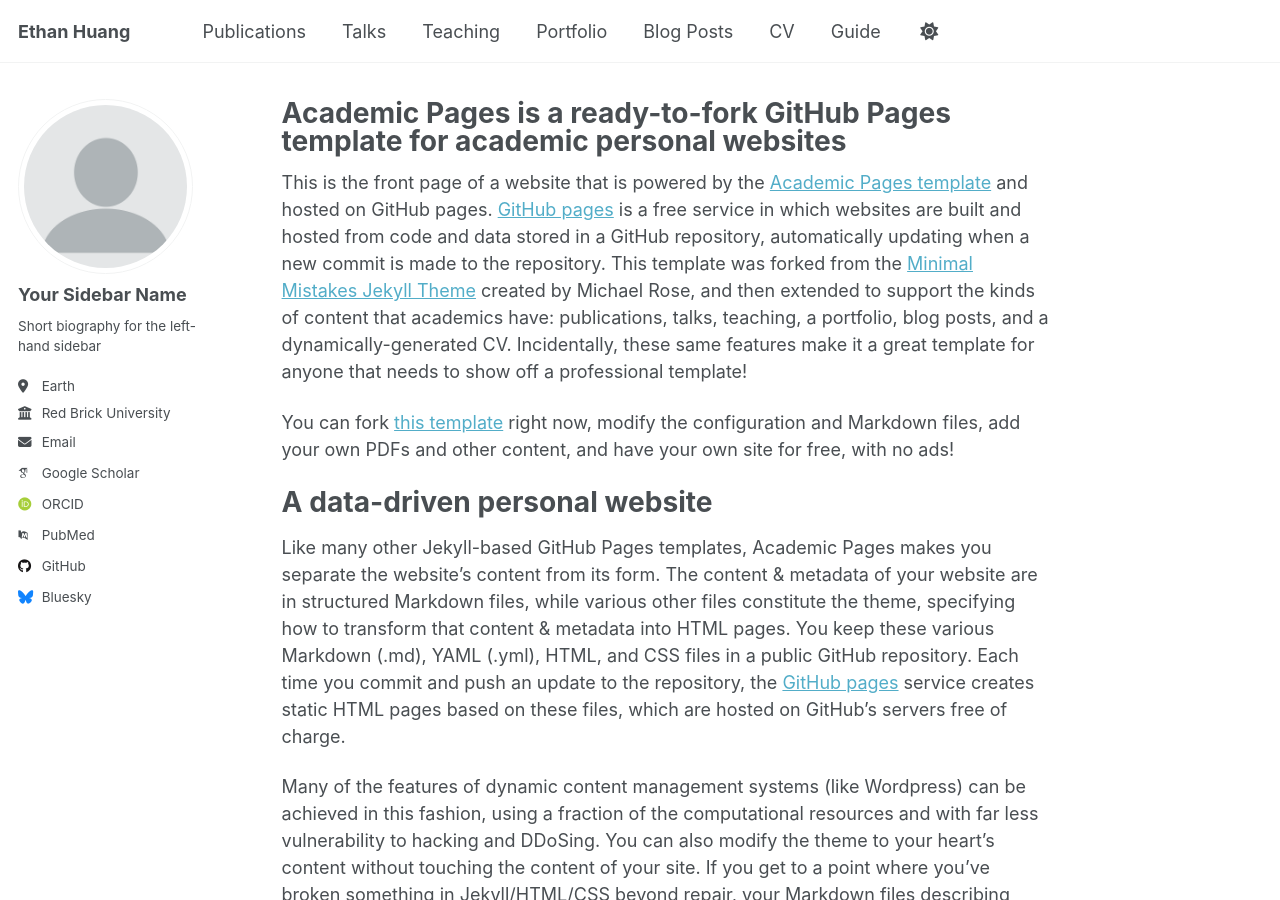
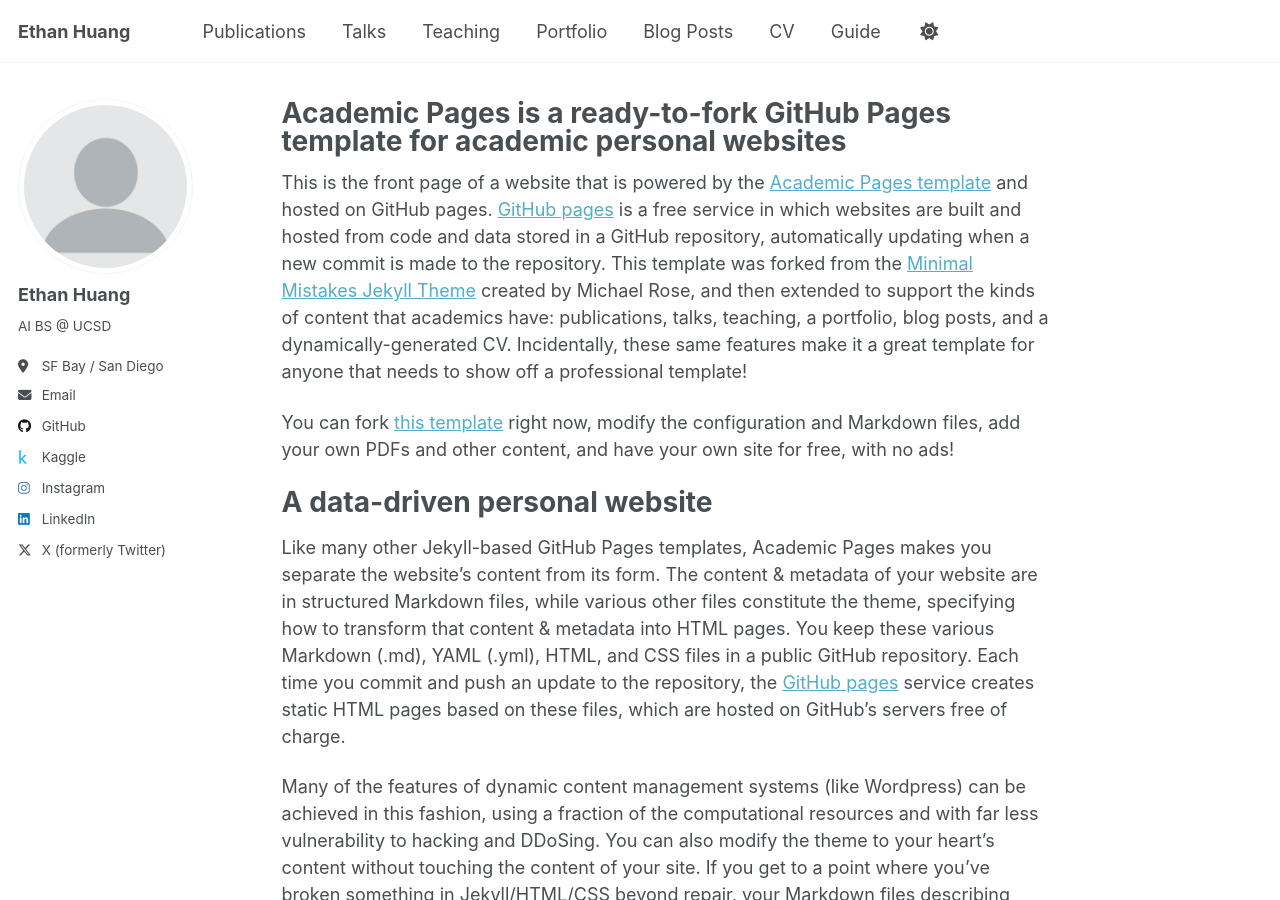
Before and after one commit to hyatch/hyatch.github.io, a Jekyll site: the page built from _pages/about.md, in a window 1280 px wide and 900 px high. Built offline with Jekyll 4.4.1, drawn with Linux system fonts in a browser that asks for light colours; some web fonts are replaced; a script that is not in the unit is left out.

Commit message:
Update _config.yml

```diff
--- a/_config.yml
+++ b/_config.yml
@@ -12,11 +12,11 @@ site_theme               : "default" # Currently available options are "default"
 title                    : "Ethan Huang"
 title_separator          : "-"
 name                     : &name "Ethan Huang"
-description              : &description "Your Name's academic portfolio"   # Update this with a general description of your site, this is the default if not overridden by a page
-url                      : https://academicpages.github.io # The base hostname & protocol for your site e.g. "https://[your GitHub username].github.io",
+description              : &description "Ethan Huang's academic portfolio"   # Update this with a general description of your site, this is the default if not overridden by a page
+url                      : https://hyatch.github.io # The base hostname & protocol for your site e.g. "https://[your GitHub username].github.io",
                                                            # or if you already have some other page hosted on Github then use "https://[your GitHub username].github.io/[Your Repo Name]"
 baseurl                  : "" # the subpath of your site, e.g. "/blog"
-repository               : "academicpages/academicpages.github.io"
+repository               : "hyatch/hyatch.github.io"
 
 # Site Author - The following control what appear as part of the author content on the side bar.
 #               If a field is blank the icon and link will not appear, otherwise it will be shown.
@@ -24,23 +24,22 @@ repository               : "academicpages/academicpages.github.io"
 author:
   # Biographic information
   avatar           : "profile.png"
-  name             : "Your Sidebar Name"
+  name             : "Ethan Huang"
   pronouns         : # example: "she/her"
-  bio              : "Short biography for the left-hand sidebar"
-  location         : "Earth"
-  employer         : "Red Brick University"
-  uri              : # URL
-  email            : "none@example.org"
+  bio              : "AI BS @ UCSD"
+  location         : "SF Bay / San Diego"
+  uri              :
+  email            : "eyh002@ucsd.edu"
 
   # Academic websites
   academia         : # URL
   arxiv            : # URL - Update with the correct link to your profile
-  googlescholar    : "https://scholar.google.com/citations?user=PS_CX0AAAAAJ"
+  googlescholar    :
   inspire-hep      : # URL
   impactstory      : # URL
-  orcid            : "http://orcid.org/yourorcidurl"
+  orcid            :
   semantic         : # URL
-  pubmed           : "https://www.ncbi.nlm.nih.gov/pubmed/?term=john+snow"
+  pubmed           :
   researchgate     : # URL
   scopus           : # URL
 
@@ -49,21 +48,21 @@ author:
   codepen          : # Username
   dribbble         : # Username
   github           : "academicpages"
-  kaggle           : # Username
+  kaggle           : "eyh002"
   stackoverflow    : # User number or user number and name (i.e., use "1" or "1/jeff-atwood")
 
   # Social media
   artstation       : # Username
-  bluesky          : "bsky.app" # Replace this with you Bluesky username
+  bluesky          : # Replace this with you Bluesky username
   facebook         : # Username
   flickr           : # Username
   foursquare       : # Username
   goodreads        : # Username
   google_plus      : # Username
   keybase          : # Username
-  instagram        : # Username
+  instagram        : ethanhyatch
   lastfm           : # Username
-  linkedin         : # Username
+  linkedin         : ethanhuangpy
   mastodon         : # URL
   medium           : # URL
   pinterest        : # Username
@@ -71,7 +70,7 @@ author:
   steam            : # Username
   telegram         : # URL
   tumblr           : # Username
-  twitter          : # Username for X / Twitter
+  twitter          : Viola_penguin
   vine             : # Username
   weibo            : # Username
   wikipedia        : # Username
```
